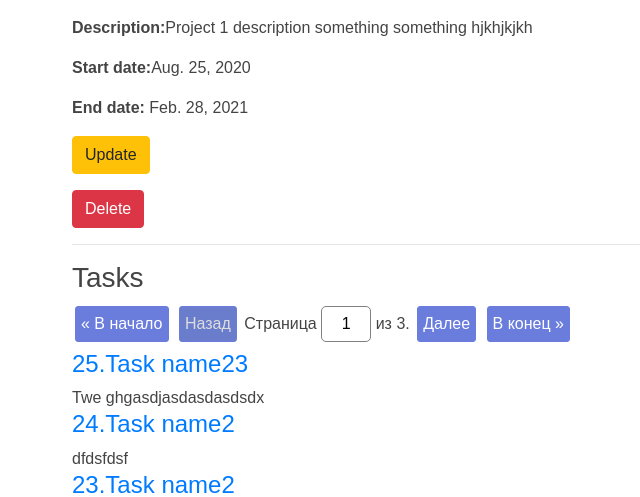
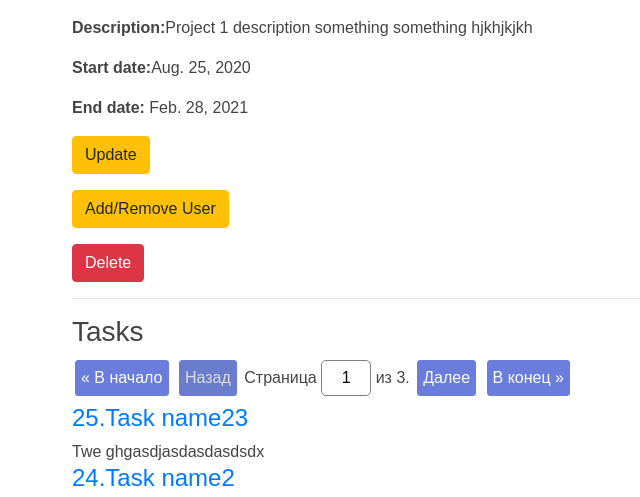
Before and after one commit to aizh-pro/to_do, a Django app: page /project/1/ in a window 1280 px wide. Shown: the part 180-677 px from the top of the page, without its empty margins (133-773 px from the left). Run offline with Django 3.2, Linux system fonts and the light colour scheme; data comes from the database, SQL or seed files in the repository; some libraries are stand-ins or nearby versions.

Commit message:
Add in forms.py user logic, added url

```diff
--- a/source/webapp/forms.py
+++ b/source/webapp/forms.py
@@ -94,3 +94,9 @@ class ProjectTaskForm(forms.ModelForm):
     class Meta:
         model = Task
         fields = ['title', 'description','deadline','status', 'type']
+
+
+class ProjectUserForm(forms.ModelForm):
+    class Meta:
+        model = Project
+        fields = ['user']
--- a/source/webapp/models.py
+++ b/source/webapp/models.py
@@ -1,3 +1,4 @@
+from django.contrib.auth import get_user_model
 from django.core.validators import MinLengthValidator, MaxLengthValidator
 from django.db import models
 
@@ -14,11 +15,14 @@ TYPE_CHOICES = [
     ('Enhancement ', 'улучшение')
 ]
 
+
 class Project(models.Model):
     name = models.CharField(max_length=200, null=False, blank=False, verbose_name='Название')
-    description = models.TextField(max_length=255, null=True, blank=True, verbose_name='Описание', validators=[MaxLengthValidator(255)])
+    description = models.TextField(max_length=255, null=True, blank=True, verbose_name='Описание',
+                                   validators=[MaxLengthValidator(255)])
     start_date = models.DateField(null=False, blank=False, verbose_name='Дата начала')
     end_date = models.DateField(null=True, blank=True, verbose_name='Дата окончания')
+    user = models.ManyToManyField(get_user_model(), default=1, related_name='projects', verbose_name='user')
 
     class Meta:
         verbose_name = 'Проект'
@@ -26,13 +30,16 @@ class Project(models.Model):
 
 
 class Task(models.Model):
-    title = models.CharField(max_length=200, null=False, blank=False, verbose_name='Описание', validators=[MinLengthValidator(10)])
+    title = models.CharField(max_length=200, null=False, blank=False, verbose_name='Описание',
+                             validators=[MinLengthValidator(10)])
     deadline = models.DateField(null=True, blank=True, verbose_name='Дедлайн')
-    description = models.TextField(max_length=255, null=True, blank=True, verbose_name='Подробное описание',validators=[MaxLengthValidator(255)])
+    description = models.TextField(max_length=255, null=True, blank=True, verbose_name='Подробное описание',
+                                   validators=[MaxLengthValidator(255)])
     created_at = models.DateTimeField(auto_now_add=True, verbose_name='Время создания')
     updated_at = models.DateTimeField(auto_now=True, verbose_name='Время изменения')
     type = models.ManyToManyField('webapp.Type', related_name='task_type', verbose_name='Тип', blank=False)
-    status = models.ForeignKey('webapp.Status', related_name='task_status', on_delete=models.PROTECT, verbose_name='Статус')
+    status = models.ForeignKey('webapp.Status', related_name='task_status', on_delete=models.PROTECT,
+                               verbose_name='Статус')
     project = models.ForeignKey('webapp.Project', related_name='tasks', on_delete=models.CASCADE, verbose_name='Проект')
 
     def __str__(self):
--- a/source/webapp/templates/project/project_view.html
+++ b/source/webapp/templates/project/project_view.html
@@ -13,6 +13,7 @@
     <p><b>End date:</b> {{ project.end_date }}</p>
 
     <p><a href="{% url 'webapp:project_update' project.pk %}"  class="btn btn-warning">Update</a></p>
+     <p><a href="{% url 'webapp:project_user' project.pk %}"  class="btn btn-warning">Add/Remove User</a></p>
     <p><a href="{% url 'webapp:project_delete' project.pk %}" class="btn btn-danger">Delete</a></p>
      <hr>
         <h3>Tasks</h3>
--- a/source/webapp/urls.py
+++ b/source/webapp/urls.py
@@ -1,7 +1,8 @@
 from django.urls import path
 
 from webapp.views import IndexView, TaskView, TaskUpdateView, TaskDeleteView, ProjectListView, \
-    ProjectView, ProjectCreateView, ProjectUpdateView, ProjectDeleteView, ProjectTaskCreateView
+    ProjectView, ProjectCreateView, ProjectUpdateView, ProjectDeleteView, ProjectTaskCreateView, ProjectUserView
+
 app_name = 'webapp'
 
 urlpatterns = [
@@ -14,5 +15,6 @@ urlpatterns = [
     path('project/add/', ProjectCreateView.as_view(), name='project_create'),
     path('project/<int:pk>/update/', ProjectUpdateView.as_view(), name='project_update'),
     path('project/<int:pk>/delete/', ProjectDeleteView.as_view(), name='project_delete'),
-    path('project/<int:pk>/tasks/add', ProjectTaskCreateView.as_view(), name='task_create')
+    path('project/<int:pk>/tasks/add', ProjectTaskCreateView.as_view(), name='task_create'),
+    path('project/<int:pk>/user/', ProjectUserView.as_view(), name='project_user'),
 ]
--- a/source/webapp/views/project_views.py
+++ b/source/webapp/views/project_views.py
@@ -3,7 +3,7 @@ from django.core.paginator import Paginator
 from django.urls import reverse, reverse_lazy
 from django.views.generic import ListView, DetailView, CreateView, UpdateView, DeleteView
 
-from webapp.forms import ProjectForm
+from webapp.forms import ProjectForm, ProjectUserForm
 from webapp.models import Project
 
 
@@ -71,3 +71,10 @@ class ProjectDeleteView(LoginRequiredMixin,DeleteView):
     model = Project
     context_object_name = 'project'
     success_url = reverse_lazy('webapp:project_list')
+
+
+class ProjectUserView(UpdateView):
+    template_name = 'project/add_remove_user.html'
+    model = Project
+    form_class = ProjectUserForm
+    success_url = reverse_lazy('webapp:project_list')
```
Also changed, not shown: source/webapp/templates/project/add_remove_user.html (added, +14 -0 lines).
